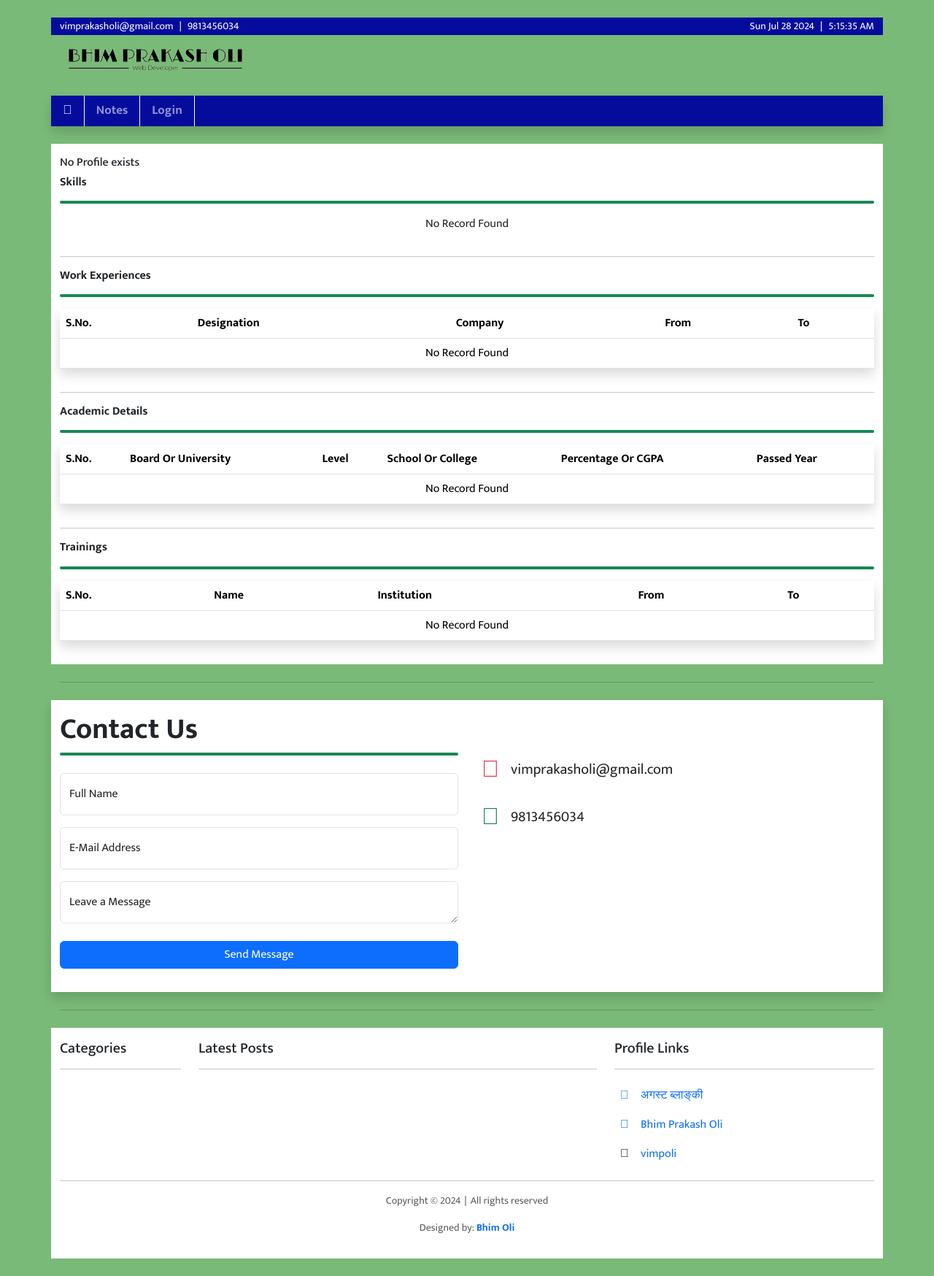
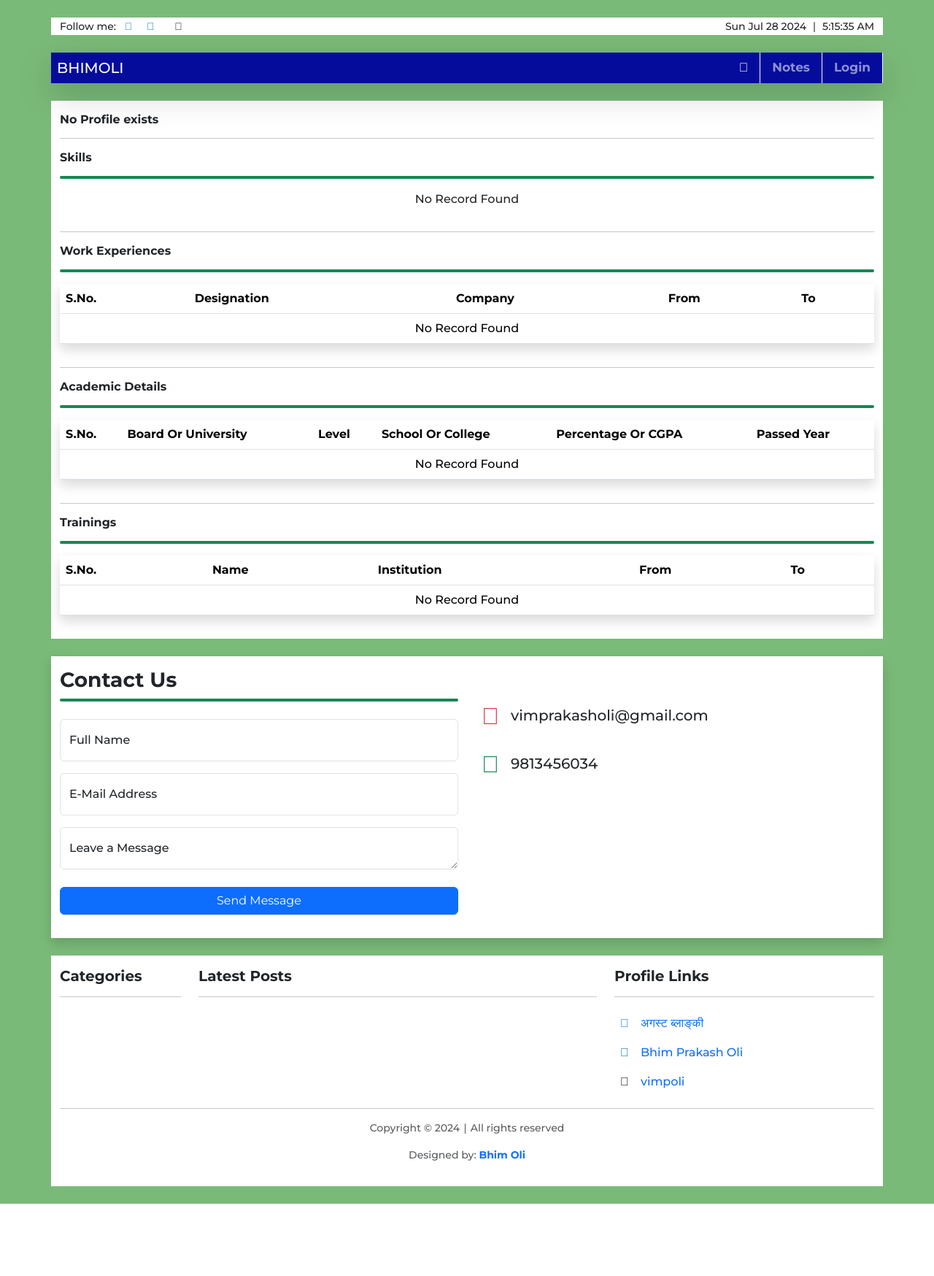
Before and after one commit to vimpoli/portfolio, a PHP site: page /php-projects/ in a window 1280 px wide. Shown: the whole page at 73% size. After the commit the page ends 1649 px from the top, so only its background shows below. Run offline with PHP 8.4, Linux system fonts and the light colour scheme; data that the repository does not hold is empty; some libraries are stand-ins or nearby versions.

Commit message:
refactor code

```diff
--- a/assets/css/custom.css
+++ b/assets/css/custom.css
@@ -1,4 +1,4 @@
-@import url('https://fonts.googleapis.com/css2?family=Mukta:wght@200;300;400;500;600;700;800&family=Poppins:ital,wght@0,100;0,200;0,300;0,400;0,500;0,600;0,700;0,800;0,900;1,100;1,200;1,300;1,400;1,500;1,600;1,700;1,800;1,900&display=swap');
+@import url('https://fonts.googleapis.com/css2?family=Montserrat:ital,wght@0,100..900;1,100..900&family=Rubik:ital,wght@0,300..900;1,300..900&display=swap');
 
 * {
     box-sizing: border-box;
@@ -14,7 +14,23 @@
 
 body {
     background-color: var(--bg-head);
-    font-family: "Mukta", sans-serif;
+    font-family: "Montserrat", sans-serif;
+    font-optical-sizing: auto;
+    font-weight: 500;
+    font-style: normal;
+}
+
+a {
+    text-decoration: none;
+}
+
+h1,
+h2,
+h3,
+h4,
+h5,
+h6 {
+    font-weight: 700;
 }
 
 .boxed-layout {
--- a/assets/js/contact.js
+++ /dev/null
@@ -1,4 +0,0 @@
-const contact = document.getElementById("contacts");
-const email = "vimprakasholi@gmail.com";
-const phone = "9813456034";
-contact.innerHTML = email + " &nbsp;&mid;&nbsp " + phone;
--- a/dashboard/includes/header.php
+++ b/dashboard/includes/header.php
@@ -16,9 +16,7 @@ include('auth.php');
     <title><?= isset($title) ? $title : '' ?></title>
     <link rel="stylesheet" href="lib/datatables/css/jquery.dataTables.min.css" />
     <link rel="stylesheet" href="lib/datatables/css/dataTables.bootstrap5.min.css" />
-    <script src="https://use.fontawesome.com/releases/v6.3.0/js/all.js"></script>
-    <link rel="stylesheet" href="https://cdnjs.cloudflare.com/ajax/libs/summernote/0.8.20/summernote.min.css" />
-    <link rel="stylesheet" href="https://cdnjs.cloudflare.com/ajax/libs/summernote/0.8.20/summernote-lite.min.css" />
+    <link href="https://cdn.jsdelivr.net/npm/summernote@0.8.18/dist/summernote-lite.min.css" rel="stylesheet">
     <link rel="stylesheet" href="assets/css/styles.css" />
     <link rel="stylesheet" href="assets/css/main.css" />
 </head>
--- a/includes/navbar.php
+++ b/includes/navbar.php
@@ -1,53 +1,23 @@
-<div class="<?= $page == 'login.php' || $page == 'register.php' || $page == 'profile.php' || $page == 'forgot-password.php'  || $page == 'reset-pass.php' ? 'd-none' : '' ?>">
-    <div class="container navbar-bg mt-4">
-        <div class="text-white d-flex">
+ <div class="container bg-white my-4">
+     <div class="text-dark d-flex">
          <div class="me-auto">
-                <span class="small" id="contacts"></span>
+             <span class="small"> Follow me:
+                 <a class="px-2" href="https://facebook.com/blanqui.auguste" target="_blank" rel="noopener noreferrer"><i style="color: #1877F2;" class="fab fa-facebook"></i></a>
+                 <a class="px-2" href="https://www.linkedin.com/in/bhim-prakash-oli-ab48ba229/" target="_blank" rel="noopener noreferrer"><i style="color: #0077B5;" class="fab fa-linkedin-in"></i></a>
+                 <a class="px-2" href="https://github.com/vimpoli" target="_blank" rel="noopener noreferrer"></a><i style="color: #171515;" class="fab fa-github"></i></span>
          </div>
          <div class="ms-auto">
              <span class="small" id="timeAndDate"></span>
          </div>
      </div>
  </div>
-</div>
-<div class="container my-2">
-    <div class="row justify-content-center">
-        <div class="col-md-3 mb-3">
-            <a href="<?= base_url('') ?>"><img src="<?= base_url('assets/images/logo.png') ?>" alt="Auguste Blanqui" class="img-fluid w-100 w-sm-75"></a>
-        </div>
-        <div class="col-md-9">
-            <div class="row justify-content-end">
-                <?php
-                $query =  mysqli_query($conn, "SELECT url,ads FROM ads WHERE ads_type='1' AND status='1'");
-                if (mysqli_num_rows($query) > 0) {
-                    foreach ($query as $nav_ads) {
-                        if ($nav_ads['ads'] != NULL && file_exists('uploads/ads/' . $nav_ads['ads'])) :
-                ?>
-                            <div class="col-md-11">
-                                <div id="bannerAd1" class="shadow-sm bg-white rounded">
-                                    <a href="<?= $nav_ads['url'] ?>" target="<?= $nav_ads['url'] != Null ? '_blank' : '' ?>">
-                                        <img class="img-fluid w-100 w-sm-75 rounded" src="<?= base_url('uploads/ads/' . $nav_ads['ads']) ?>" alt="<?= $nav_ads['ads'] ?>">
-                                    </a>
-                                </div>
-                            </div>
-                <?php
-                        endif;
-                    }
-                } else {
-                    echo '';
-                }
-                ?>
-            </div>
-        </div>
-    </div>
-</div>
-</div>
-    <nav class="navbar navbar-expand-lg navbar-bg shadow navbar-dark sticky-top container <?= $page == 'login.php' || $page == 'register.php' || $page == 'profile.php' || $page == 'forgot-password.php'  || $page == 'reset-pass.php' ? 'rounded-top' : 'rounded-0' ?>">
+ <nav class="navbar navbar-expand-lg navbar-bg shadow-lg navbar-dark sticky-top container">
+     <a href="<?= base_url('') ?>" class="navbar-brand ps-2">BHIMOLI</a>
      <button class="navbar-toggler" type="button" data-bs-toggle="collapse" data-bs-target="#navbarSupportedContent" aria-controls="navbarSupportedContent" aria-expanded="false" aria-label="Toggle navigation">
          <span class="navbar-toggler-icon text-sm-success"></span>
      </button>
      <div class="collapse navbar-collapse" id="navbarSupportedContent">
-            <ul class="navbar-nav me-auto mb-2 mb-lg-0">
+         <ul class="navbar-nav ms-auto mb-2 mb-lg-0">
              <li class="nav-item fw-bold">
                  <a class="nav-link active" aria-current="page" href="<?= base_url('') ?>"><i class="fas fa-home"></i></a>
              </li>
--- a/includes/scripts.php
+++ b/includes/scripts.php
@@ -1,6 +1,5 @@
   <script src="<?= base_url('lib/bootstrap/js/bootstrap.bundle.min.js') ?>"></script>
   <script src="<?= base_url('lib/fontawesome/js/fontawesome.min.js') ?>"></script>
-  <script src="<?= base_url('assets/js/contact.js') ?>"></script>
   <script src="<?= base_url('assets/js/datetime.js') ?>"></script>
   </body>
 
--- a/index.php
+++ b/index.php
@@ -62,7 +62,7 @@ include('includes/navbar.php');
             <?php
             }
             ?>
-            <div id="skill">
+            <hr>
             <div class="row">
                 <div class="col-md-12">
                     <h6 class="fw-bold">Skills</h6>
@@ -90,9 +90,7 @@ include('includes/navbar.php');
                 }
                 ?>
             </div>
-            </div>
 
-            <div id="experience">
             <div class="row">
                 <div class="col-md-12">
                     <hr>
@@ -138,9 +136,7 @@ include('includes/navbar.php');
                     </tbody>
                 </table>
             </div>
-            </div>
 
-            <div id="education">
             <div class="row">
                 <div class="col-md-12">
                     <hr>
@@ -245,9 +241,7 @@ include('includes/navbar.php');
                     </tbody>
                 </table>
             </div>
-            </div>
 
-            <div id="training">
             <div class="row">
                 <div class="col-md-12">
                     <hr>
@@ -296,32 +290,10 @@ include('includes/navbar.php');
         </div>
     </div>
 </div>
-</div>
-<div class="container my-4">
-    <hr>
-    <?php
-    $query = mysqli_query($conn, "SELECT url,ads FROM ads WHERE ads_type='2' AND status='1'");
-    if (mysqli_num_rows($query) > 0) {
-        foreach ($query as $home_banner_ads) {
-            if ($home_banner_ads['ads'] != NULL && file_exists('uploads/ads/' . $home_banner_ads['ads'])) :
-    ?>
-                <div id="bannerAd2" class="shadow">
-                    <a href="<?= $home_banner_ads['url'] ?>" target="<?= $home_banner_ads['url'] != NUll ? '_blank' : '' ?>">
-                        <img src="<?= base_url('uploads/ads/' . $home_banner_ads['ads']) ?>" class="img-fluid rounded w-100" alt="Ad">
-                    </a>
-                </div>
-    <?php
-            endif;
-        }
-    } else {
-        echo '';
-    }
-    ?>
-</div>
 
 <div class="container my-4">
     <div class="row py-3 justify-content-around bg-white shadow">
-        <h1 class="fw-bold">Contact Us</h1>
+        <h3 class="fw-bold">Contact Us</h3>
         <div class="col-md-6 mb-3">
             <div class="pt-1 bg-success rounded my-0 mb-4"></div>
             <form action="<?= base_url('controllers/messagecode') ?>" method="POST">
@@ -356,27 +328,7 @@ include('includes/navbar.php');
         </div>
     </div>
 </div>
-<div class="container my-4">
-    <hr>
-    <?php
-    $query = mysqli_query($conn, "SELECT url,ads FROM ads WHERE ads_type='2' AND status='1'");
-    if (mysqli_num_rows($query) > 0) {
-        foreach ($query as $home_banner_ads) {
-            if ($home_banner_ads['ads'] != NULL && file_exists('uploads/ads/' . $home_banner_ads['ads'])) :
-    ?>
-                <div id="bannerAd2" class="shadow">
-                    <a href="<?= $home_banner_ads['url'] ?>" target="<?= $home_banner_ads['url'] != NUll ? '_blank' : '' ?>">
-                        <img src="<?= base_url('uploads/ads/' . $home_banner_ads['ads']) ?>" class="img-fluid rounded w-100" alt="Ad">
-                    </a>
-                </div>
-    <?php
-            endif;
-        }
-    } else {
-        echo '';
-    }
-    ?>
-</div>
+
 <?php
 include('includes/footer.php');
 include('includes/scripts.php');
```
Also changed, not shown: assets/css/profile.css (+0 -46 lines), dashboard/edit-ads.php (deleted, +0 -76 lines), dashboard/includes/scripts.php (+16 -7 lines), 1 other file. Lines whose indentation alone changed are shown as unchanged.
